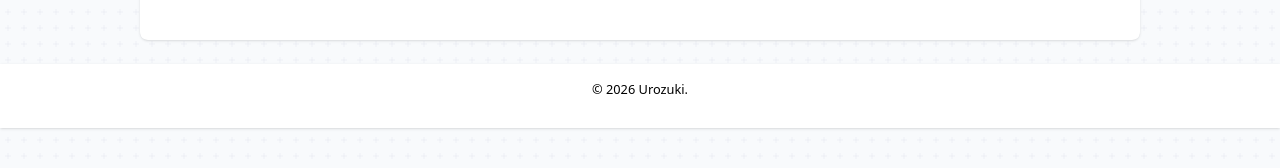
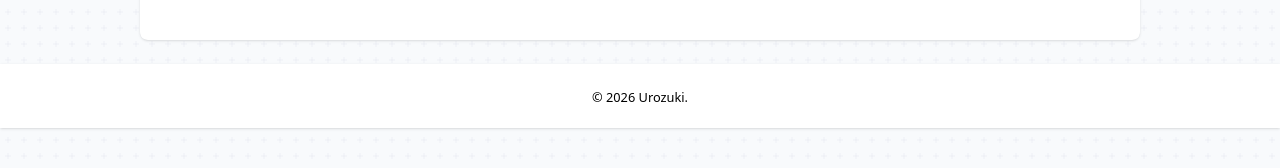
Before and after one commit to urzk/urzk-web, a Next.js app: page / in a window 1280 px wide. Shown: the part 220-388 px from the top of the page. Built offline with nearby package versions, Linux system fonts and the light colour scheme.

Commit message:
adjusted footer style

```diff
--- a/src/components/layouts/Footer.tsx
+++ b/src/components/layouts/Footer.tsx
@@ -1,8 +1,8 @@
 const Footer = () => {
   return (
     <footer className="pt-3">
-      <div className="white-land h-16">
-        <div className="py-3 text-center">
+      <div className="white-land flex h-16 items-center justify-center">
+        <div className="text-center">
           <small>&copy; 2026 Urozuki.</small>
         </div>
       </div>
```
